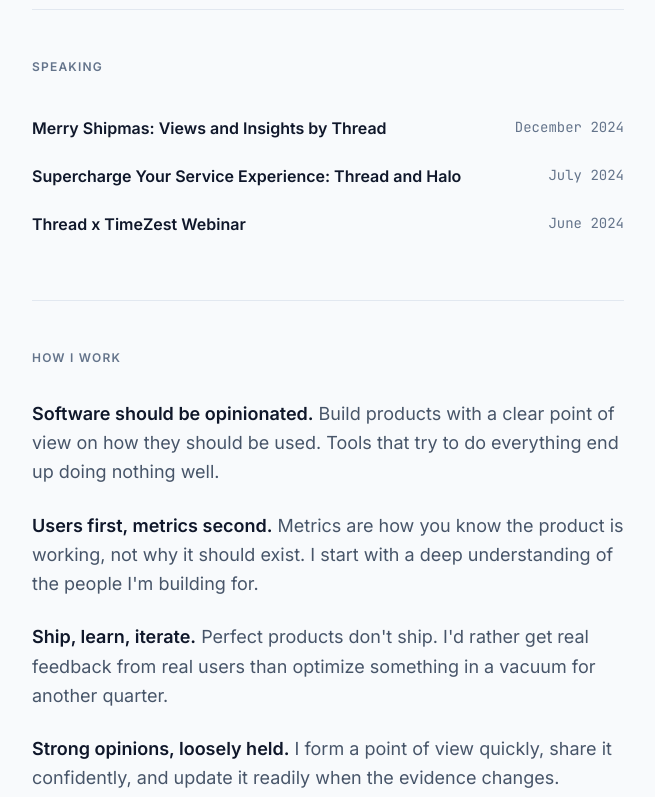
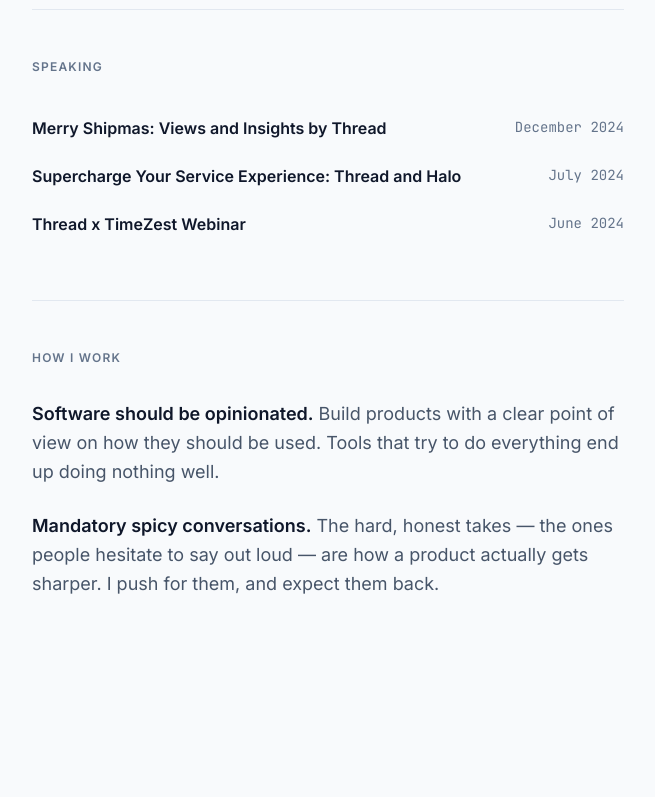
Before and after one commit to marcanthonyrosa/marcanthonyrosadotcom, a Next.js app: page /about in a window 1280 px wide. Shown: the part 2000-2797 px from the top of the page, without its empty margins (312-967 px from the left). After the commit the page ends 2718 px from the top, so only its background shows below. Built offline with nearby package versions, Linux system fonts and the light colour scheme.

Commit message:
Remove 'Ship, learn, iterate.' bullet from About page (#88)

```diff
--- a/app/(site)/about/page.tsx
+++ b/app/(site)/about/page.tsx
@@ -127,16 +127,8 @@ const VALUES = [
     body: "Build products with a clear point of view on how they should be used. Tools that try to do everything end up doing nothing well.",
   },
   {
-    title: "Users first, metrics second.",
-    body: "Metrics are how you know the product is working, not why it should exist. I start with a deep understanding of the people I'm building for.",
-  },
-  {
-    title: "Ship, learn, iterate.",
-    body: "Perfect products don't ship. I'd rather get real feedback from real users than optimize something in a vacuum for another quarter.",
-  },
-  {
-    title: "Strong opinions, loosely held.",
-    body: "I form a point of view quickly, share it confidently, and update it readily when the evidence changes.",
+    title: "Mandatory spicy conversations.",
+    body: "The hard, honest takes — the ones people hesitate to say out loud — are how a product actually gets sharper. I push for them, and expect them back.",
   },
 ];
 
```
